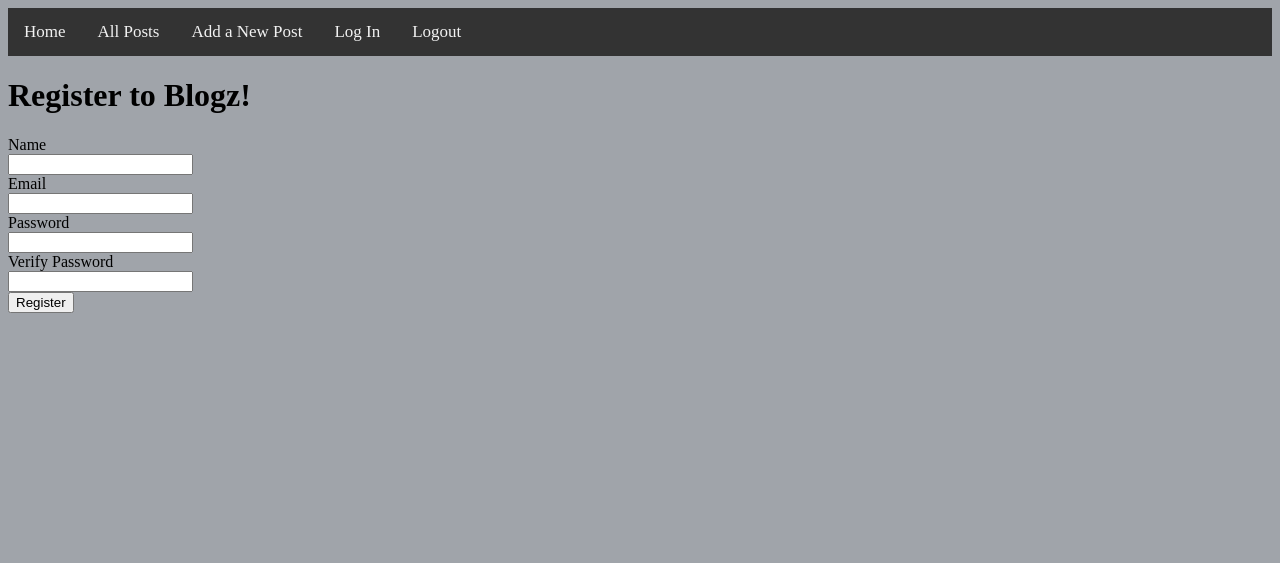
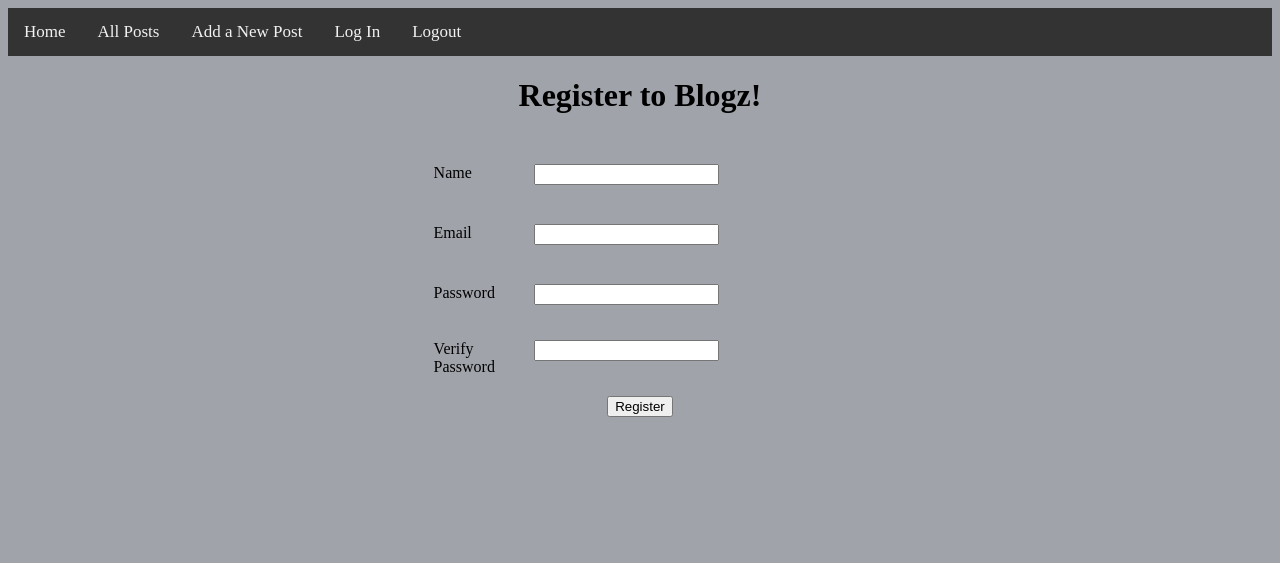
Before and after one commit to reverendin/Blogz, a Flask app: page /register in a window 1280 px wide. Shown: the top 563 px of the page. Run offline with Flask 2, Linux system fonts and the light colour scheme.

Commit message:
updated css for login and register pages

```diff
--- a/static/styles.css
+++ b/static/styles.css
@@ -39,3 +39,81 @@ body{
 .error {
     color:red;
 }
+
+.loghead{
+    text-align: center;
+}
+
+.logstyle {
+    display:grid;
+    height: 400px;
+    margin-top: 50px;
+    grid-template-rows: 60px 60px 1fr 1fr 1fr 1fr 1fr;
+    grid-template-columns: 1fr 1fr 100px 100px 1fr 1fr 1fr;
+}
+
+.item1{
+    grid-column: 3;
+    grid-row: 1;
+    text-align: left;
+}
+
+.item2{
+    grid-column-start: 4;
+    grid-column-end: 5;
+    grid-row: 1;
+    text-align: left;
+}
+
+.item3{
+    grid-column: 3;
+    grid-row: 2;
+    text-align: left;
+}
+
+.item4{
+    grid-column-start: 4;
+    grid-column-end: 5;
+    grid-row: 2;
+    text-align: left;
+}
+
+.item5{
+    grid-column-start: 3;
+    grid-column-end: 6;
+    grid-row: 3;
+    text-align: center;
+}
+
+.item6{
+    grid-column: 3;
+    grid-row: 3;
+    text-align: left;
+}
+
+.item7 {
+    grid-column-start: 4;
+    grid-column-end: 5;
+    grid-row: 3;
+    text-align: left;
+}
+
+.item8{
+    grid-column: 3;
+    grid-row: 4;
+    text-align: left;
+}
+
+.item9{
+    grid-column-start: 4;
+    grid-column-end: 5;
+    grid-row: 4;
+    text-align: left;
+}
+
+.item10{
+    grid-column-start: 3;
+    grid-column-end: 6;
+    grid-row: 5;
+    text-align: center;
+}
```
